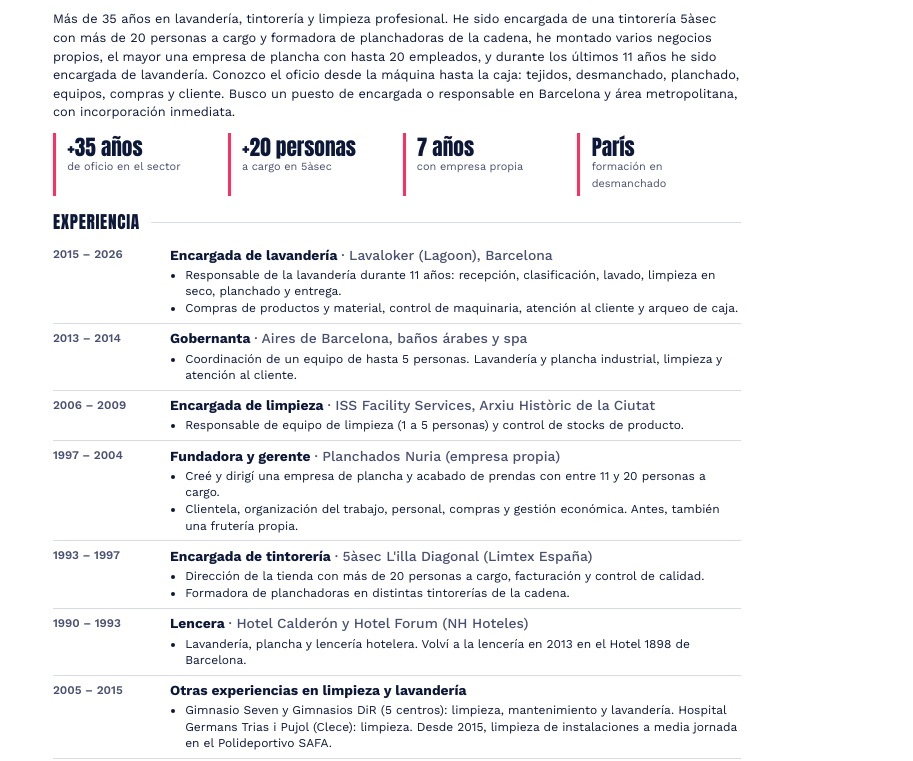
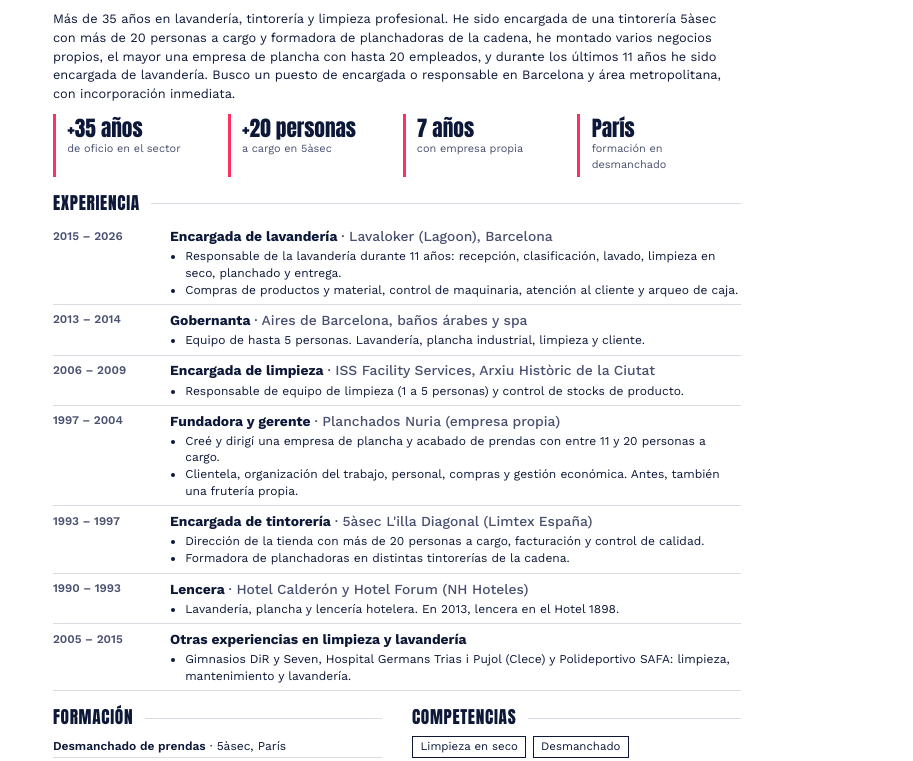
Before and after one commit to mariocarm0na/tintorera, a plain HTML site: page cv/cv-nuria-chavarria.html in a window 1280 px wide. Shown: the part 143-904 px from the top of the page, without its empty margins (0-913 px from the left). Drawn offline with nearby package versions, Linux system fonts and the light colour scheme.

Commit message:
CV ajustado a una página
Co-Authored-By: Claude Opus 5.5 <noreply@anthropic.com>
Claude-Session: https://claude.ai/code/session_014HZoudhRwgGmcAZR6PaCtp

```diff
--- a/cv/cv-nuria-chavarria.html
+++ b/cv/cv-nuria-chavarria.html
@@ -57,7 +57,7 @@ footer{position:absolute;bottom:9mm;left:15mm;right:15mm;display:flex;justify-co
     </div>
   </header>
 
-  <p class="profile">Más de 35 años en lavandería, tintorería y limpieza profesional. He sido encargada de una tintorería 5àsec con más de 20 personas a cargo y formadora de planchadoras de la cadena, he montado varios negocios propios, el mayor una empresa de plancha con hasta 20 empleados, y durante los últimos 11 años he sido encargada de lavandería. Conozco el oficio desde la máquina hasta la caja: tejidos, desmanchado, planchado, equipos, compras y cliente. Busco un puesto de encargada o responsable en Barcelona y área metropolitana, con incorporación inmediata.</p>
+  <p class="profile">Más de 35 años en lavandería, tintorería y limpieza profesional. He sido encargada de una tintorería 5àsec con más de 20 personas a cargo y formadora de planchadoras de la cadena, he montado varios negocios propios, el mayor una empresa de plancha con hasta 20 empleados, y durante los últimos 11 años he sido encargada de lavandería. Busco un puesto de encargada o responsable en Barcelona y área metropolitana, con incorporación inmediata.</p>
 
   <div class="keys">
     <div class="key"><b>+35 años</b><span>de oficio en el sector</span></div>
@@ -84,7 +84,7 @@ footer{position:absolute;bottom:9mm;left:15mm;right:15mm;display:flex;justify-co
     <div>
       <h3>Gobernanta <span class="org">· Aires de Barcelona, baños árabes y spa</span></h3>
       <ul>
-        <li>Coordinación de un equipo de hasta 5 personas. Lavandería y plancha industrial, limpieza y atención al cliente.</li>
+        <li>Equipo de hasta 5 personas. Lavandería, plancha industrial, limpieza y cliente.</li>
       </ul>
     </div>
   </div>
@@ -126,7 +126,7 @@ footer{position:absolute;bottom:9mm;left:15mm;right:15mm;display:flex;justify-co
     <div>
       <h3>Lencera <span class="org">· Hotel Calderón y Hotel Forum (NH Hoteles)</span></h3>
       <ul>
-        <li>Lavandería, plancha y lencería hotelera. Volví a la lencería en 2013 en el Hotel 1898 de Barcelona.</li>
+        <li>Lavandería, plancha y lencería hotelera. En 2013, lencera en el Hotel 1898.</li>
       </ul>
     </div>
   </div>
@@ -136,7 +136,7 @@ footer{position:absolute;bottom:9mm;left:15mm;right:15mm;display:flex;justify-co
     <div>
       <h3>Otras experiencias en limpieza y lavandería</h3>
       <ul>
-        <li>Gimnasio Seven y Gimnasios DiR (5 centros): limpieza, mantenimiento y lavandería. Hospital Germans Trias i Pujol (Clece): limpieza. Desde 2015, limpieza de instalaciones a media jornada en el Polideportivo SAFA.</li>
+        <li>Gimnasios DiR y Seven, Hospital Germans Trias i Pujol (Clece) y Polideportivo SAFA: limpieza, mantenimiento y lavandería.</li>
       </ul>
     </div>
   </div>
```
Also changed, not shown: 1 other file.
